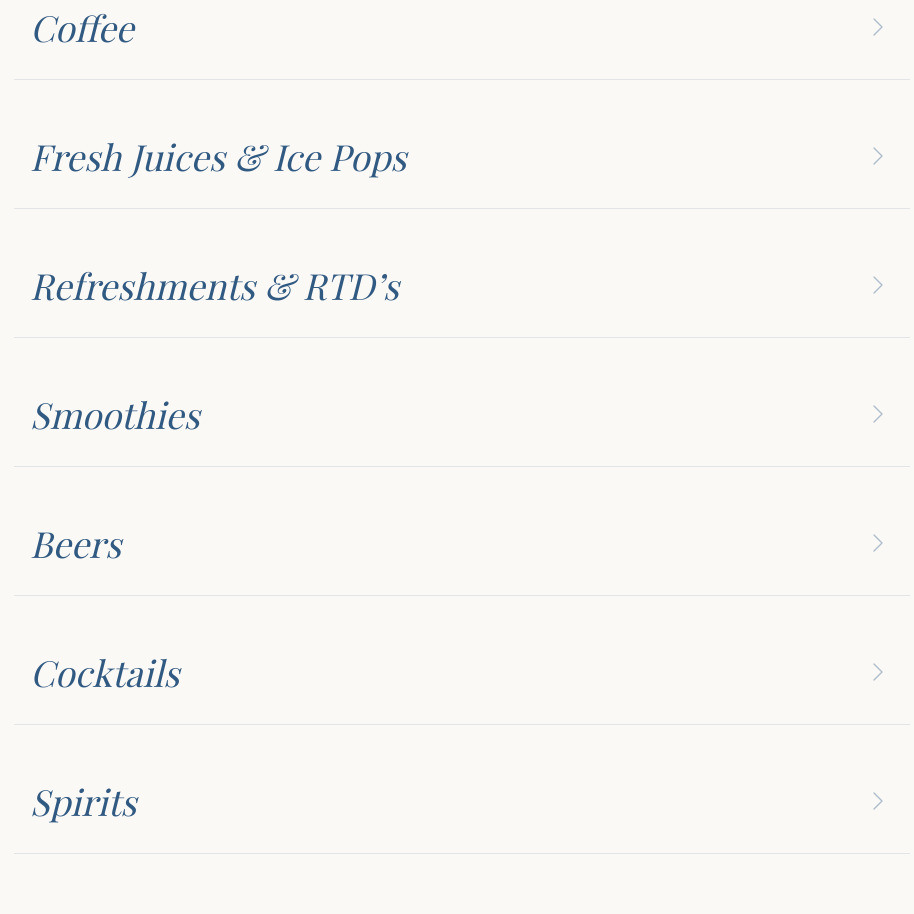
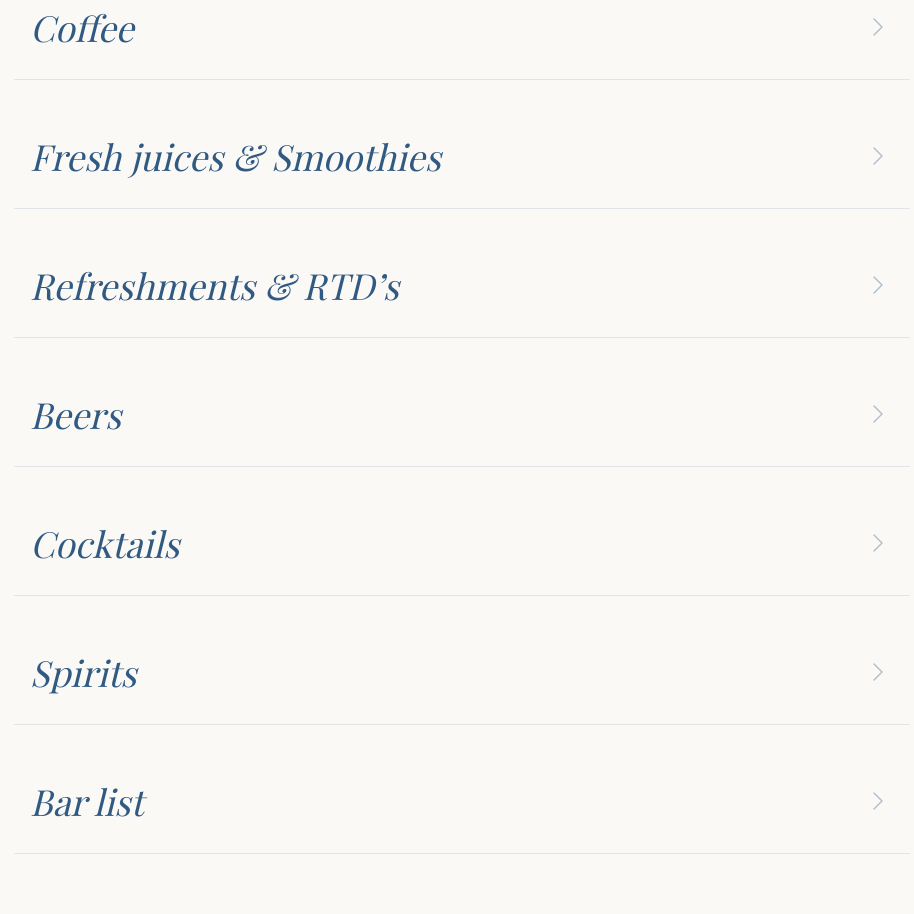
Before and after one commit to alexislitos-lab/AGONA-BEACH-BAR, a React (Vite) app: page / in a window 1280 px wide. Shown: the part 2340-3254 px from the top of the page, without its empty margins (178-1092 px from the left). Built offline with nearby package versions, Linux system fonts and the light colour scheme; a web font is replaced by a local one.

Commit message:
feat: update menu with new smoothie selections
Refactor the "Fresh Juices & Ice Pops" category to "Fresh juices & Smoothies" and add the new smoothie product range.

```diff
--- a/src/App.tsx
+++ b/src/App.tsx
@@ -129,7 +129,7 @@ const MenuSection = () => {
       ]
     },
     {
-      name: "Fresh Juices & Ice Pops",
+      name: "Fresh juices & Smoothies",
       sections: [
         {
           title: "Fresh Juices",
@@ -146,6 +146,17 @@ const MenuSection = () => {
             { name: "Oreo Vanilla & Biscuit", price: "4.50" },
             { name: "Lacta Chocolate", price: "4.50" },
             { name: "Freddoccino", price: "5.00" }
+          ]
+        },
+        {
+          title: "Smoothies",
+          items: [
+            { name: "Wild forest", price: "6.00", description: "Φράουλα, Βατόμουρο, Μούρο, Φραγκοστάφυλο, Κεράσι", isMilk: true },
+            { name: "Pink paradise", price: "6.00", description: "Φράουλα, Ροδάκινο, Μάνγκο", isMilk: true },
+            { name: "Yellow sunrise", price: "6.00", description: "Μάνγκο, Ροδάκινο, Ανανάς", isMilk: true },
+            { name: "Tropical mix", price: "6.00", description: "Ανανάς, Παπάγια, Μάνγκο", isMilk: true },
+            { name: "Red passion", price: "6.00", description: "Φράουλα, Βατόμουρο, Μάνγκο", isMilk: true },
+            { name: "Dream cream", price: "6.00", description: "Καρύδα, Ανανάς, Μπανάνα", isMilk: true }
           ]
         }
       ]
@@ -431,7 +442,7 @@ const MenuSection = () => {
             { name: "Hot Dog", price: "3.50", description: "Ψωμί αφράτο, λουκάνικο, κέτσαπ, μουστάρδα, μαγιονέζα & καραμελωμένα κρεμμύδια" },
             { name: "Crispy Fries", price: "4.00", description: "Μερίδα πατάτες τηγανιτές" },
             { name: "Cheddar Bacon Fries", price: "5.00", description: "Μερίδα πατάτες τηγανιτές με cheddar & bacon" },
-            { name: "Chicken Nuggets", price: "7.50", description: "Τραγανά φιλέτα από παναρισμένο στήθος κοτόπουλο, πατάτες τηγανητές & chicken σως" }
+            { name: "Chicken Nuggets", price: "8.00", description: "Τραγανά φιλέτα από παναρισμένο στήθος κοτόπουλο, πατάτες τηγανητές & chicken σως" }
           ]
         },
         {
@@ -543,22 +554,6 @@ const MenuSection = () => {
           ]
         }
       ]
-    },
-    {
-      name: "Smoothies",
-      sections: [
-        {
-          title: "Smoothies",
-          items: [
-            { name: "Wild forest", price: "5.00", description: "Φράουλα, Βατόμουρο, Μούρο, Φραγκοστάφυλο, Κεράσι", isMilk: true },
-            { name: "Pink paradise", price: "5.00", description: "Φράουλα, Ροδάκινο, Μάνγκο", isMilk: true },
-            { name: "Yellow sunrise", price: "5.00", description: "Μάνγκο, Ροδάκινο, Ανανάς", isMilk: true },
-            { name: "Tropical mix", price: "5.00", description: "Ανανάς, Παπάγια, Μάνγκο", isMilk: true },
-            { name: "Red passion", price: "5.00", description: "Φράουλα, Βατόμουρο, Μάνγκο", isMilk: true },
-            { name: "Dream cream", price: "5.00", description: "Καρύδα, Ανανάς, Μπανάνα", isMilk: true }
-          ]
-        }
-      ]
     }
   ];
 
@@ -570,7 +565,6 @@ const MenuSection = () => {
     menuCategories[0],
     menuCategories[1],
     menuCategories[2],
-    menuCategories[13],
     menuCategories[3],
     menuCategories[4],
     menuCategories[5],
@@ -722,7 +716,7 @@ const MenuSection = () => {
                             </div>
                           </div>
                         ))}
-                        {category.name === "Smoothies" && (
+                        {category.name === "Fresh juices & Smoothies" && (
                           <div className="pt-4 border-t border-ocean/5 flex items-center justify-center sm:justify-start gap-2 text-[10px] font-medium text-ocean/60 uppercase tracking-widest">
                             <span className="inline-flex items-center justify-center text-[9px] font-bold text-sky-800 bg-sky-100/40 border border-sky-200/50 p-1 rounded-full">
                               <Milk size={11} className="text-sky-800" />
```
